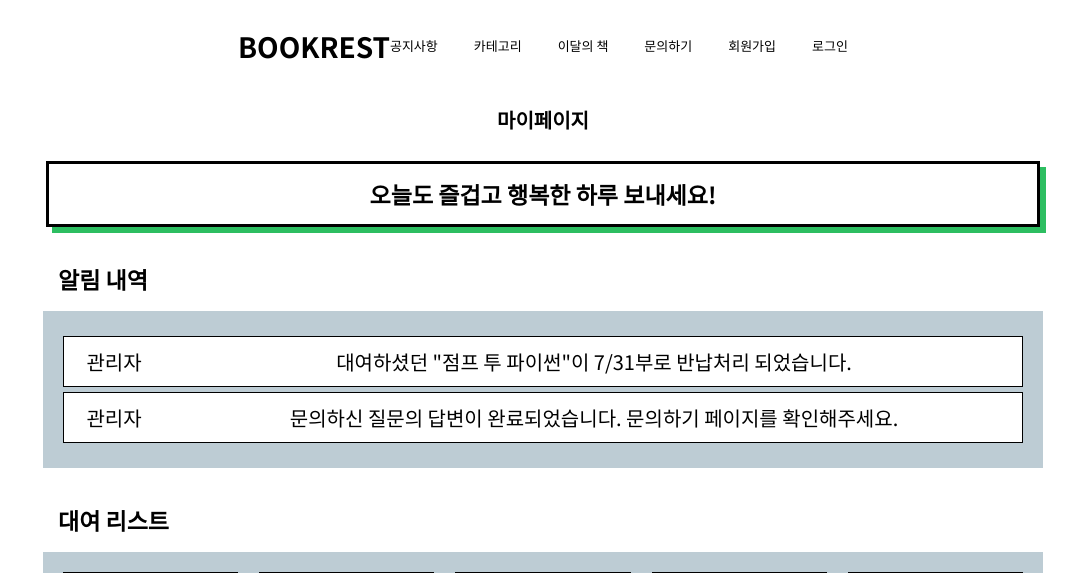
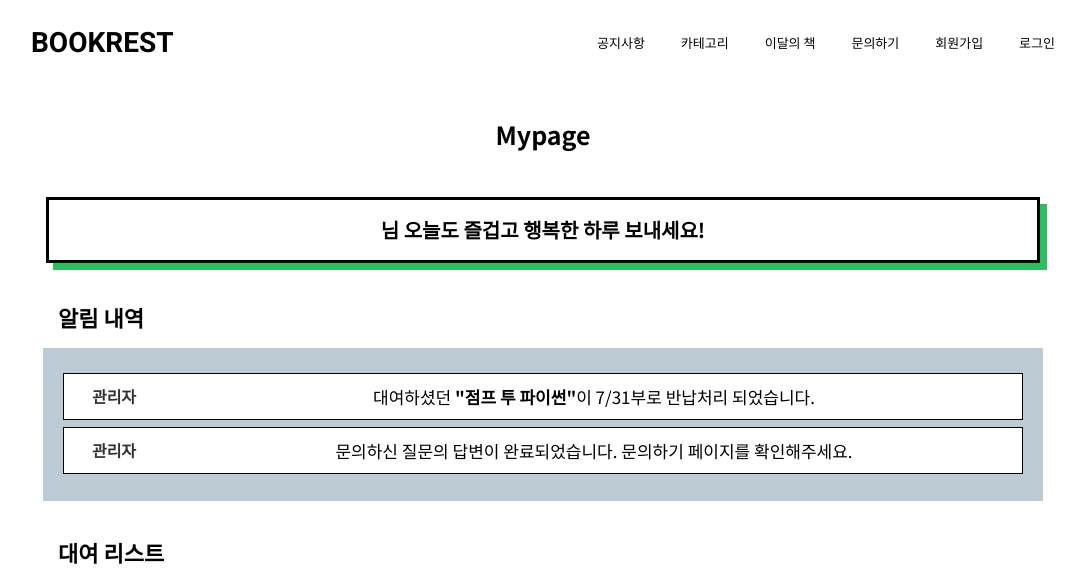
Before and after one commit to SKHU-Likelion-9th/BOOKREST, a Django app: page /join/mypage/ in a window 1280 px wide. Shown: the top 573 px of the page, without its empty margins (97-1182 px from the left). Run offline with Django 3.2, Linux system fonts and the light colour scheme.

Commit message:
로그인 기능 완료, 모든 페이지 개발 완료

```diff
--- a/bookrest/category/static/css/category.css
+++ b/bookrest/category/static/css/category.css
@@ -98,6 +98,7 @@ hr {
   font-family: "Noto Sans KR", sans-serif;
   font-weight: 400;
   padding: 0px 10px;
+
 }
 
 .category_search > .button_item > button {
--- a/bookrest/join/static/css/mypage.css
+++ b/bookrest/join/static/css/mypage.css
@@ -1,7 +1,7 @@
 @import url("https://fonts.googleapis.com/css2?family=Roboto:wght@100;300;400;500;700;900&display=swap");
 @import url("https://fonts.googleapis.com/css2?family=Noto+Sans+KR:wght@100;300;400;500;700;900&display=swap");
 
-html, body, .my_page_background{
+.my_page_background {
   width: 100vw;
   height: 100vh;
   overflow-x: hidden;
@@ -13,121 +13,131 @@ html, body, .my_page_background{
   align-items: center;
   font-size: 20px;
 }
-
-.user_info{
+.mypage__title {
+  display: flex;
+  align-items: center;
+  margin: 45px;
+}
+.mypage__title > h4 {
+  all: unset;
+  font-family: "Noto Sans KR", sans-serif;
+  font-size: 25px;
+  font-weight: 700;
+  cursor: pointer;
+}
+.user_info {
   width: 988px;
   height: 60px;
   border: 3px solid #000;
-    box-shadow: 6px 6px #2DBE61;
+  box-shadow: 7px 7px 0 #2dbe61;
   text-align: center;
   line-height: 60px; /*글자 세로 중앙 정렬*/
 }
- .user_info > .user_welcome{
+.user_info > .user_welcome {
   font-family: "Noto Sans KR", sans-serif;
   all: unset;
-    font-size: 23px;
-    font-weight: bold;
+  font-size: 20px;
+  font-weight: 700;
 }
 
-.alarm{
+.alarm {
+  margin-top: 23px;
+  width: 1000px;
+  display: flex;
+  flex-direction: column;
+}
+
+.alarm_info {
+  padding: 15px;
+  display: flex;
+  flex-direction: row;
+}
+.alarm_info > .alarm_history {
+  all: unset;
+  font-family: "Noto Sans KR", sans-serif;
+  font-weight: 700;
+  font-size: 22px;
+}
+.img_button {
+  width: 25px;
+  height: 25px;
+  margin-left: 15px;
+  margin-top: 4px;
+  cursor: pointer;
+}
+
+#toc_content {
+  padding: 20px;
+  padding-top: 25px;
+  display: flex;
+  flex-direction: column;
+  background-color: #bdccd4;
+}
+#toc_content > .alarm_list {
+  display: grid;
+  grid-template-columns: 100px 860px;
+  text-align: center;
+  border: 1px solid #000;
+  background-color: #ffffff;
+  padding:10px 0px;
+  margin-bottom: 7px;
+}
+
+.rental_book {
   margin-top: 20px;
   width: 1000px;
   display: flex;
   flex-direction: column;
 }
 
- .alarm_info{
+.rental_book_info {
   padding: 15px;
-   display: flex;
-   flex-direction: row;
 }
- .alarm_info > .alarm_history{
+.rental_book_info > .rental_list {
   all: unset;
-   font-size: 23px;
-   font-weight: bold;
- }
- .img_button{
-   width: 25px;
-   height: 25px;
-   margin-left: 15px;
-   margin-top: 4px;
-   cursor:pointer;
+  font-family: "Noto Sans KR", sans-serif;
+  font-weight: 700;
+  font-size: 22px;
 }
 
- #toc_content{
-   padding: 20px;
-   padding-top: 25px;
-   display: flex;
-   flex-direction: column;
-   background-color:#bdccd4;
- }
- #toc_content > .alarm_list{
-   display: grid;
-   grid-template-columns: 100px 860px;
-   text-align: center;
-   border: 1px solid #000;
-   background-color: #ffffff;
-   padding-top: 10px;
-   padding-bottom: 10px;
-   margin-bottom: 5px;
-}
-
-
-
-.rental_book{
-    margin-top: 20px;
-    width: 1000px;
-    display: flex;
-    flex-direction: column;
- }
-
- .rental_book_info{
-    padding: 15px;
- }
- .rental_book_info > .rental_list{
-    all: unset;
-    font-size: 23px;
-    font-weight: bold;
- }
-
- .rental_book_list{
+.rental_book_list {
   padding: 20px;
 
   display: flex;
   flex-wrap: nowrap;
   justify-content: space-between;
-    background-color:#bdccd4;
+  background-color: #bdccd4;
 }
 
- .rental_book_list > .book_list{
+.rental_book_list > .book_list {
   border: 2px solid #000;
   padding: 5px;
   background-color: #ffffff;
 }
- .rental_book_list > .book_list > .book_img{
+.rental_book_list > .book_list > .book_img {
   text-align: center;
 }
- .rental_book_list > .book_list > .book_img > img{
+.rental_book_list > .book_list > .book_img > img {
   width: 105px;
   height: 148px;
   border: 1px solid #000;
 }
- .rental_book_list > .book_list > .book_info{
+.rental_book_list > .book_list > .book_info {
   display: flex;
   flex-direction: column;
 }
- .rental_book_list > .book_list > .book_info > span{
+.rental_book_list > .book_list > .book_info > span {
   font-size: 12px;
 }
- .rental_book_list > .book_list > .book_info > span > .col_title{
+.rental_book_list > .book_list > .book_info > span > .col_title {
   all: unset;
-    font-weight: bold;
+  font-weight: 700;
   font-size: 12px;
 }
- .rental_book_list > .book_list > .book_info > .return_button{
+.rental_book_list > .book_list > .book_info > .return_button {
   margin-top: 10px;
 }
- .rental_book_list > .book_list > .book_info > span > button{
+.rental_book_list > .book_list > .book_info > span > button {
   all: unset;
   width: 70px;
   height: 25px;
@@ -137,66 +147,85 @@ html, body, .my_page_background{
   outline: none;
   text-align: center;
 }
- .rental_book_list > .book_list > .book_info > .return_button > :hover{
-   background: #2DBE61;
+.rental_book_list > .book_list > .book_info > .return_button > :hover {
+  background: #2dbe61;
+  transition: all 0.3s;
   cursor: pointer;
 }
 
-.star_book{
+.star_book {
   margin-top: 20px;
-   width: 1000px;
+  width: 100%;
+  padding: 10px 10px;
   display: flex;
   flex-direction: column;
 }
 
- .star_book_info{
+.star_book_info {
   padding: 15px;
 }
- .star_book_info > .star_list{
+.star_book_info > .star_list {
   all: unset;
   font-size: 23px;
   font-weight: bold;
 }
 
- .star_book_list{
+.star_book_list {
   padding: 20px;
   display: flex;
   flex-direction: column;
-   background-color:#bdccd4;
+  background-color: #bdccd4;
 }
- .star_book_list > .star_book_background{
+.star_book_list > .star_book_background {
   background-color: #ffffff;
   padding-bottom: 10px;
 }
- .star_book_list > .star_book_background > .list_title{
+.star_book_list > .star_book_background > .list_title {
   display: grid;
   grid-template-columns: 155px 105px 135px 155px 135px 195px 80px;
   text-align: center;
   margin-bottom: 10px;
-   background-color: #2DBE61;
+  background-color: #2dbe61;
   color: white;
+  font-size: 17px;
+  padding: 5px 5px;
+  font-weight: 500;
 }
- .star_book_list > .star_book_background > .book_list{
+.star_book_list > .star_book_background > .book_list {
   display: grid;
   grid-template-columns: 155px 105px 135px 155px 135px 195px 80px;
   margin-top: 6px;
   text-align: center;
-   font-size: 17px;
+  font-size: 15px;
+  font-weight: 400;
 }
- .star_book_list > .star_book_background > .book_list > .star_img{
+.star_book_list > .star_book_background > .book_list > .star_img {
   text-align: center;
 }
- .star_book_list > .star_book_background > .book_list > .star_img > :hover{
+.star_book_list > .star_book_background > .book_list > .star_img > :hover {
   cursor: pointer;
 }
- .star_book_list > .star_book_background > .book_list > .star_img > img{
+.star_book_list > .star_book_background > .book_list > .star_img > img {
   width: 20px;
   height: 20px;
 }
 
-.book_list > .title{
+.book_list > .title {
+  font-size: 16px;
+}
+.book_list > .class {
   font-size: 13px;
 }
-.book_list > .class{
-   font-size: 13px;
+
+.alarm_list{
+  font-family: "Noto Sans KR", sans-serif;
+  font-weight: 400;
+  font-size: 17px;
 }
+
+.alarm_title{
+  all: unset;
+  font-weight: 700;
+  font-size: 16px;
+  opacity: 0.8;
+}
--- a/bookrest/join/views.py
+++ b/bookrest/join/views.py
@@ -1,13 +1,14 @@
 from django.shortcuts import redirect, render
 from django.contrib import auth
-from django.contrib.auth.forms import AuthenticationForm  # 로그인, 회원가입 폼
+from django.contrib.auth.models import User
+from django.contrib.auth.forms import AuthenticationForm
+from django.contrib.auth import login, authenticate
 from .forms import UserCreationForm
-from .models import CustomUser
+from django.http import HttpResponse
 # Create your views here.
 
 
 def mypage(request):  # 마이페이지
-    # user = CustomUser.objects.get(username=user_id)
     return render(request, 'mypage.html')
 
 def sign_up(request):  # 회원가입
@@ -31,18 +32,36 @@ def sign_up(request):  # 회원가입
 
 
 def sign_in(request):  # 로그인
-    if request.method == 'POST':
-        form = AuthenticationForm(data=request.POST)
-        if form.is_valid():
-            user = form.get_user()
+    # if request.method == 'POST':
+    #     email = request.POST['email']
+    #     password = request.POST['password']
+    #     user = authenticate(request, email=email, password=password)
+    #     if user is not None:
+    #         login(request, user)
+    #         return redirect('main')
+    #     else:
+    #         return render(request, 'sign_in.html', {'error': 'username or password is incorrect.'})
+    # else:
+    #     return render(request, 'category.html')
+    context = {}
+    if request.method == 'POST':  # Post 방식
+        # form = AuthenticationForm(request=request, data=request.POST)
+        # if form.is_valid():
+        #     username = form.cleaned_data('username')
+        #     password = form.cleaned_data('password')
+        email = request.POST['email']
+        password = request.POST['password']
+        user = authenticate(request, email=email, password=password)
+        if user is not None:
             auth.login(request, user)
             return redirect('main')
         else:
-            return render(request, 'sign_in.html', {'form': form})
+            return render(request, 'sign_in.html')
     else:
-        form = AuthenticationForm()
-        return render(request, 'sign_in.html', {'form': form})
-
+        # return redirect('category')
+        # form = AuthenticationForm()
+        # context['signin_form'] = form
+        return render(request, 'sign_in.html')
 
 def sign_out(request):  # 로그아웃
     auth.logout(request)
--- a/bookrest/templates/mypage.html
+++ b/bookrest/templates/mypage.html
@@ -3,12 +3,13 @@
 {% block content %}
 <link rel="stylesheet" href="{% static 'css/mypage.css'%}">
 <script src="https://ajax.googleapis.com/ajax/libs/jquery/3.4.1/jquery.min.js"></script>
-<h4>마이페이지</h4>
 
 <div class="my_page_background">
-
+    <div class="mypage__title">
+        <h4>Mypage</h4>
+        </div>
     <div class="user_info">
-        <h4 class="user_welcome">오늘도 즐겁고 행복한 하루 보내세요!</h4>
+        <h4 class="user_welcome">{{ user.username }}님 오늘도 즐겁고 행복한 하루 보내세요!</h4>
     </div>
 
     <div class="alarm">
@@ -20,9 +21,8 @@
 
             <div class="alarm_list">
                 <span class="alarm_title">관리자</span>
-                <span class="alarm_text">대여하셨던 "점프 투 파이썬"이 7/31부로 반납처리 되었습니다.</span>
+                <span class="alarm_text">대여하셨던 <b>"점프 투 파이썬"</b>이 7/31부로 반납처리 되었습니다.</span>
             </div>
-
             <div class="alarm_list">
                 <span class="alarm_title">관리자</span>
                 <span class="alarm_text">문의하신 질문의 답변이 완료되었습니다. 문의하기 페이지를 확인해주세요.</span>
@@ -40,12 +40,12 @@
 
             <div class="book_list">
                 <div class="book_img">
-                <img src="{% static 'img/pythonbook.jpg '%}"/>
+                <img src="{% static 'img/mypagebook9.jpg '%}"/>
                 <br>
                 </div>
                 <div class="book_info">
                     <span class="title">
-                        <h4 class="col_title">책제목</h4><br>점프 투 파이썬
+                        <h4 class="col_title">책제목</h4><br>인문학도, 개발자되다
                     </span>
                     <span class="rental_date">
                         <h4 class="col_title">대여일</h4><br>2021/08/14
@@ -65,7 +65,7 @@
 
             <div class="book_list">
                 <div class="book_img">
-                <img src="{% static 'img/book2.jpg '%}"/>
+                <img src="{% static 'img/mypagebook2.jpg '%}"/>
                 <br>
                 </div>
                 <div class="book_info">
@@ -90,7 +90,7 @@
 
             <div class="book_list">
                 <div class="book_img">
-                <img src="{% static 'img/book3.jpg '%}"/>
+                <img src="{% static 'img/mypagebook3.jpg '%}"/>
                 <br>
                 </div>
                 <div class="book_info">
@@ -115,7 +115,7 @@
 
             <div class="book_list">
                 <div class="book_img">
-                <img src="{% static 'img/book4.jpg '%}"/>
+                <img src="{% static 'img/mypagebook4.jpg '%}"/>
                 <br>
                 </div>
                 <div class="book_info">
@@ -140,7 +140,7 @@
 
             <div class="book_list">
                 <div class="book_img">
-                <img src="{% static 'img/book5.jpg '%}"/>
+                <img src="{% static 'img/mypagebook5.jpg '%}"/>
                 <br>
                 </div>
                 <div class="book_info">
@@ -190,10 +190,10 @@
                 </div>
 
                 <div class="book_list">
-                    <span class="title">디지털 영상 촬영과 편집</span>
-                    <span class="major">미컨</span>
-                    <span class="author">안세영</span>
-                    <span class="publisher">차송</span>
+                    <span class="title">단박에 한국사</span>
+                    <span class="major">인문</span>
+                    <span class="author">심용환</span>
+                    <span class="publisher">위즈덤하우스</span>
                     <span class="professor">김용찬</span>
                     <span class="class">디지털영상촬영Ⅰ</span>
                     <span class="star_img"><img src="{% static 'img/star_onclick.png '%}"/></span>
```
Also changed, not shown: bookrest/templates/sign_in.html (+12 -10 lines), bookrest/category/migrations/0001_initial.py, bookrest/category/migrations/0002_initial.py (added), bookrest/inquiry/migrations/0001_initial.py, bookrest/join/migrations/0001_initial.py (added), bookrest/join/static/img/mypagebook2.jpg (renamed from bookrest/join/static/img/book2.jpg), bookrest/join/static/img/mypagebook3.jpg (renamed from bookrest/join/static/img/book3.jpg), bookrest/join/static/img/mypagebook4.jpg (renamed from bookrest/join/static/img/book4.jpg), bookrest/join/static/img/mypagebook5.jpg (renamed from bookrest/join/static/img/book5.jpg), bookrest/join/static/img/mypagebook9.jpg (added). Lines whose indentation alone changed are shown as unchanged.
